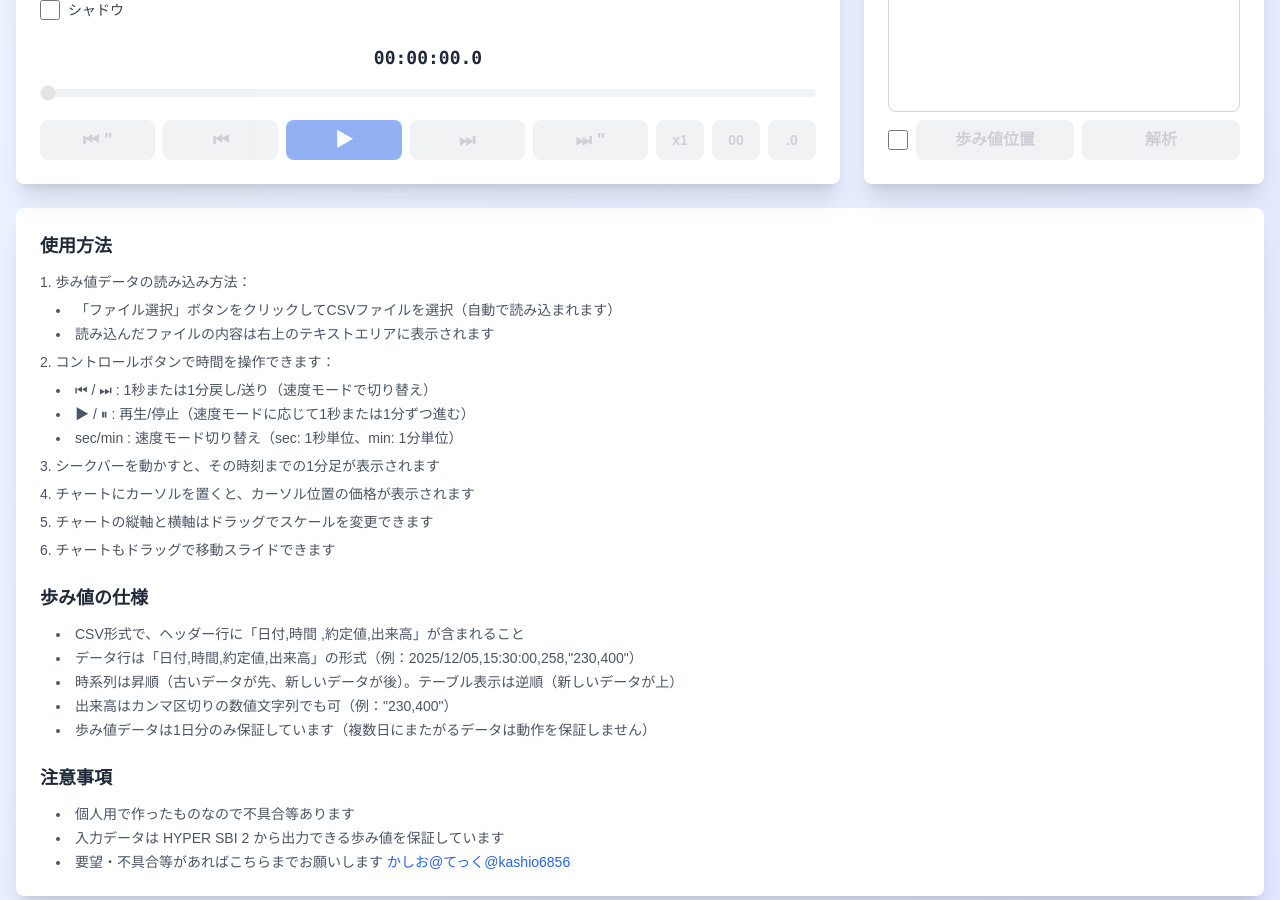
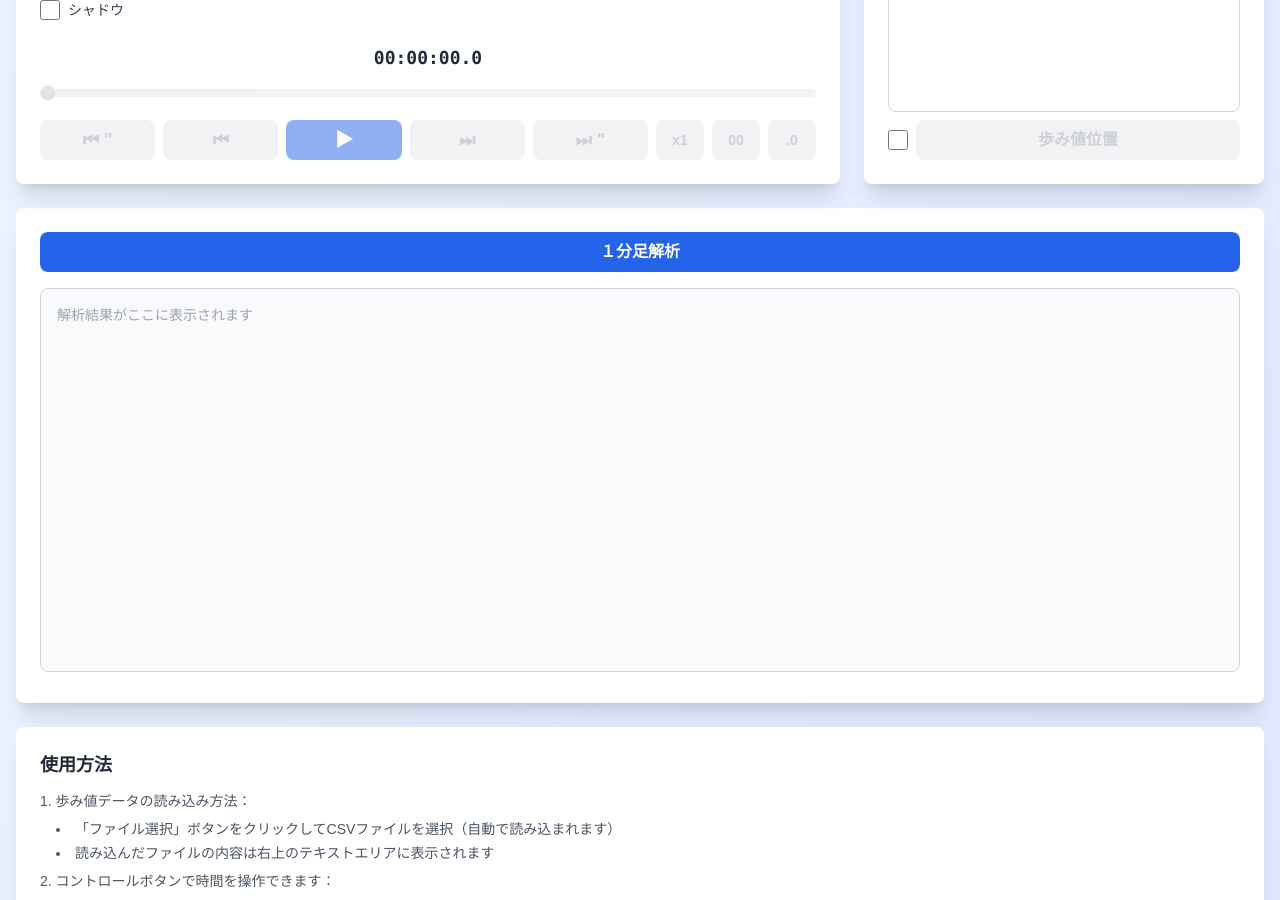
Before and after one commit to kashiomaru/kabu_sim, a Next.js app: page / in a window 1280 px wide. Shown: the part 580-1480 px from the top of the page. Built offline with nearby package versions, Linux system fonts and the light colour scheme.

Commit message:
解析エリアを用意

```diff
--- a/app/page.tsx
+++ b/app/page.tsx
@@ -58,7 +58,7 @@ export default function Home() {
   const [highlightedIndex, setHighlightedIndex] = useState<number | null>(null); // ハイライト中の行のインデックス
   const [isAyumiPositionCheckboxChecked, setIsAyumiPositionCheckboxChecked] = useState(false); // 歩み値位置チェックボックスの状態
   const [isShadowEnabled, setIsShadowEnabled] = useState(false); // シャドウ表示のON/OFF（デフォルトはOFF）
-  const [isAnalysisModalOpen, setIsAnalysisModalOpen] = useState(false); // 解析モーダルの開閉状態
+  const analysisTextareaRef = useRef<HTMLTextAreaElement | null>(null); // 解析結果テキストエリアの参照
   const lastAyumiIndexRef = useRef<number | null>(null); // 前回の歩み値位置のインデックス（インクリメンタル検索用）
 
   // アクティブファイルのデータを取得
@@ -1199,6 +1199,74 @@ export default function Home() {
     }
 
     return completedCandles;
+  };
+
+  // １分足解析を実行する関数
+  const handleOneMinuteAnalysis = () => {
+    if (!candlestickData || candlestickData.length === 0) {
+      if (analysisTextareaRef.current) {
+        analysisTextareaRef.current.value = '解析エラー: データが読み込まれていません。';
+      }
+      return;
+    }
+
+    // 陽線と陰線を分類
+    const upCandles: number[] = []; // 陽線の長さ（close - open）
+    const downCandles: number[] = []; // 陰線の長さ（open - close）
+
+    for (const candle of candlestickData) {
+      const length = Math.abs(candle.close - candle.open);
+
+      if (candle.close > candle.open) {
+        // 陽線（終値が始値より高い）
+        upCandles.push(candle.close - candle.open);
+      } else if (candle.close < candle.open) {
+        // 陰線（終値が始値より低い）
+        downCandles.push(candle.open - candle.close);
+      }
+      // ドージ（始値=終値）はスキップ
+    }
+
+    // 陽線の平均と最大を計算
+    const upAverage = upCandles.length > 0
+      ? upCandles.reduce((sum, len) => sum + len, 0) / upCandles.length
+      : 0;
+    const upMax = upCandles.length > 0
+      ? Math.max(...upCandles)
+      : 0;
+
+    // 陰線の平均と最大を計算
+    const downAverage = downCandles.length > 0
+      ? downCandles.reduce((sum, len) => sum + len, 0) / downCandles.length
+      : 0;
+    const downMax = downCandles.length > 0
+      ? Math.max(...downCandles)
+      : 0;
+
+    // 結果をフォーマット
+    const result = [
+      '=== １分足解析結果 ===',
+      '',
+      `【陽線の統計】`,
+      `  平均の長さ: ${upAverage.toFixed(priceDecimalPlaces)}`,
+      `  最大長さ: ${upMax.toFixed(priceDecimalPlaces)}`,
+      `  陽線の数: ${upCandles.length}本`,
+      '',
+      `【陰線の統計】`,
+      `  平均の長さ: ${downAverage.toFixed(priceDecimalPlaces)}`,
+      `  最大長さ: ${downMax.toFixed(priceDecimalPlaces)}`,
+      `  陰線の数: ${downCandles.length}本`,
+      '',
+      `【全体の統計】`,
+      `  総ローソク足数: ${candlestickData.length}本`,
+      `  陽線の割合: ${((upCandles.length / candlestickData.length) * 100).toFixed(1)}%`,
+      `  陰線の割合: ${((downCandles.length / candlestickData.length) * 100).toFixed(1)}%`,
+    ].join('\n');
+
+    // テキストエリアに結果を表示
+    if (analysisTextareaRef.current) {
+      analysisTextareaRef.current.value = result;
+    }
   };
 
   return (
@@ -1548,19 +1616,28 @@ export default function Home() {
                 >
                   歩み値位置
                 </button>
-                <button
-                  onClick={() => setIsAnalysisModalOpen(true)}
-                  disabled={!isControlsActive}
-                  className={`flex-1 font-semibold py-2 px-4 rounded-lg transition-colors duration-200 ${
-                    isControlsActive
-                      ? 'bg-blue-600 hover:bg-blue-700 text-white'
-                      : 'bg-gray-200 dark:bg-gray-700 text-gray-400 dark:text-gray-500 cursor-not-allowed opacity-50'
-                  }`}
-                >
-                  解析
-                </button>
               </div>
             </div>
+          </div>
+        </div>
+
+        {/* 解析エリア */}
+        <div className="mt-6 bg-white dark:bg-gray-800 rounded-lg shadow-xl p-6">
+          <div className="mb-4">
+            <button
+              onClick={handleOneMinuteAnalysis}
+              className="w-full bg-blue-600 hover:bg-blue-700 text-white font-semibold py-2 px-4 rounded-lg transition-colors duration-200"
+            >
+              １分足解析
+            </button>
+          </div>
+          <div>
+            <textarea
+              ref={analysisTextareaRef}
+              readOnly
+              className="w-full h-96 p-4 border border-gray-300 dark:border-gray-600 rounded-lg bg-gray-50 dark:bg-gray-900 text-gray-900 dark:text-gray-100 resize-none focus:outline-none focus:ring-2 focus:ring-blue-500 font-mono text-sm"
+              placeholder="解析結果がここに表示されます"
+            />
           </div>
         </div>
 
@@ -1622,47 +1699,6 @@ export default function Home() {
         </footer>
       </div>
 
-      {/* 解析モーダル */}
-      {isAnalysisModalOpen && (
-        <div className="fixed inset-0 z-50 flex items-center justify-center">
-          {/* オーバーレイ */}
-          <div
-            className="absolute inset-0 bg-black bg-opacity-50"
-            onClick={() => setIsAnalysisModalOpen(false)}
-          />
-          {/* モーダル本体 */}
-          <div className="relative bg-white dark:bg-gray-800 rounded-lg shadow-xl p-6 w-full max-w-2xl mx-4">
-            <div className="flex justify-end mb-4">
-              <button
-                onClick={() => setIsAnalysisModalOpen(false)}
-                className="text-gray-500 hover:text-gray-700 dark:text-gray-400 dark:hover:text-gray-200 transition-colors"
-              >
-                <svg className="w-6 h-6" fill="none" stroke="currentColor" viewBox="0 0 24 24">
-                  <path strokeLinecap="round" strokeLinejoin="round" strokeWidth={2} d="M6 18L18 6M6 6l12 12" />
-                </svg>
-              </button>
-            </div>
-            {/* モーダルのコンテンツエリア */}
-            <div className="text-gray-700 dark:text-gray-300">
-              <div className="mb-4">
-                <button
-                  onClick={() => {}}
-                  className="w-full bg-blue-600 hover:bg-blue-700 text-white font-semibold py-2 px-4 rounded-lg transition-colors duration-200"
-                >
-                  １分足解析
-                </button>
-              </div>
-              <div>
-                <textarea
-                  readOnly
-                  className="w-full h-96 p-4 border border-gray-300 dark:border-gray-600 rounded-lg bg-gray-50 dark:bg-gray-900 text-gray-900 dark:text-gray-100 resize-none focus:outline-none focus:ring-2 focus:ring-blue-500"
-                  placeholder="解析結果がここに表示されます"
-                />
-              </div>
-            </div>
-          </div>
-        </div>
-      )}
     </main>
   );
 }
```
